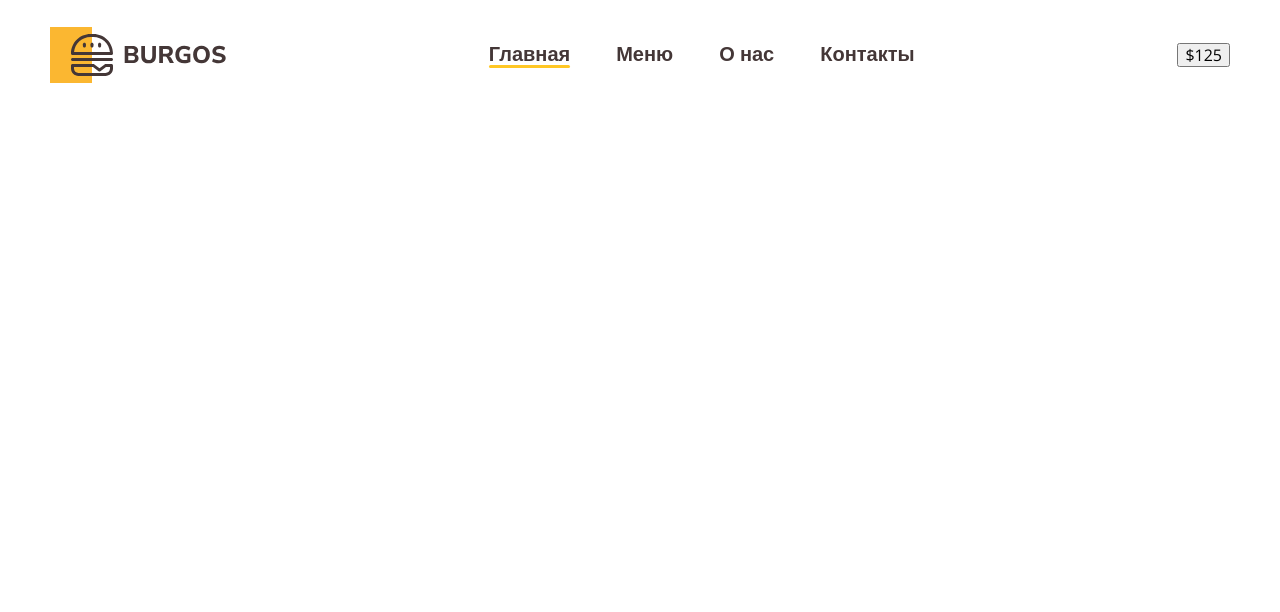
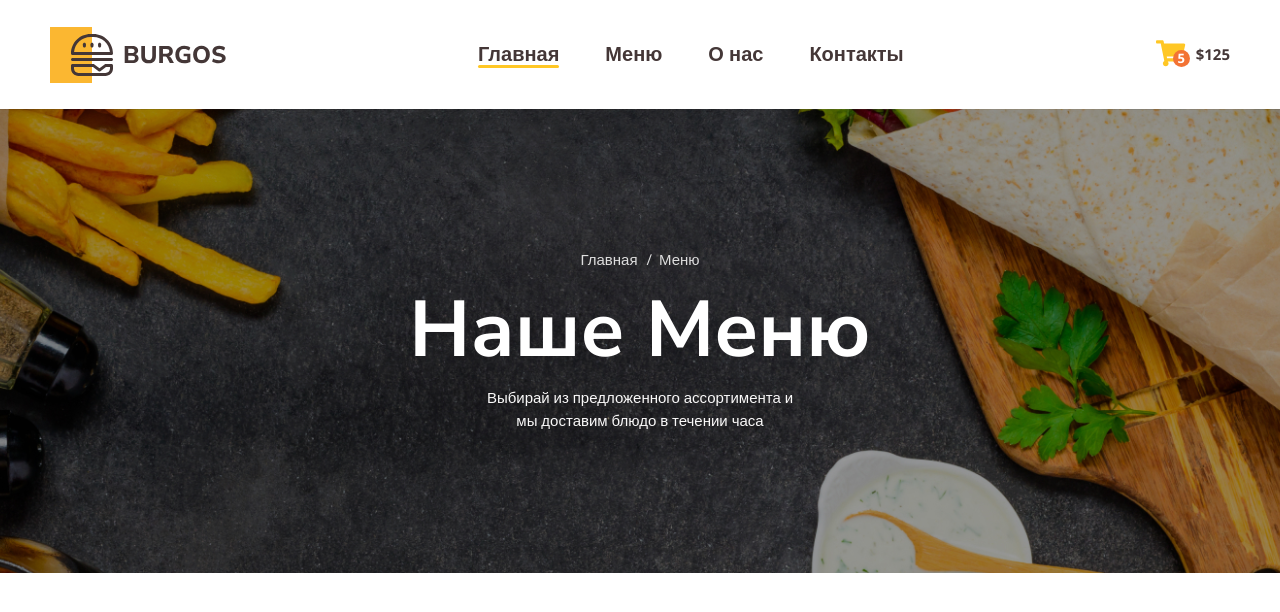
Before and after one commit to annblok/Module01-Burger, a plain HTML site: page index.html in a window 1280 px wide. Drawn offline with nearby package versions, Linux system fonts and the light colour scheme.

Commit message:
Add styles

```diff
--- a/index.html
+++ b/index.html
@@ -1,5 +1,5 @@
 <!DOCTYPE html>
-<html lang="en">
+<html lang="ru">
 <head>
     <meta charset="UTF-8">
     <meta http-equiv="X-UA-Compatible" content="IE=edge">
@@ -24,9 +24,25 @@
                         <li><a href="#">Контакты</a></li>
                     </ul>
                 </nav>
-                <button type="button">$125</button>
+                <button type="button" class="button">
+                    <span class="button-item">
+                        <img src="images/cart.svg" alt="Корзина">
+                        <span class="button-count">5</span>
+                    </span>
+                    <span class="button-text">$125</span>
+                </button>
             </div>
         </div>
     </header>
+    <div class="bg">
+        <div class="container">
+            <ul class="breadcrumbs">
+                <li><a href="#">Главная</a></li>
+                <li><a href="#">Меню</a></li>
+            </ul>
+            <h1 class="title">Наше Меню</h1>
+            <p class="description">Выбирай из предложенного ассортимента и мы доставим блюдо в течении часа</p>
+        </div>
+    </div>
 </body>
 </html>
--- a/styles/main.css
+++ b/styles/main.css
@@ -46,3 +46,77 @@ body {
 .header-nav a.active::after {
     background: #FFC725;
 }
+.button {
+    display: flex;
+    align-items: center;
+    background-color: transparent;
+    border: none;
+    padding: 0;
+    gap: 10px;
+}
+.button-item {
+    position: relative;
+}
+.button-count {
+    font-weight: 700;
+    font-size: 13px;
+    color: #FFFFFF;
+    background: #F37335;
+    border-radius: 100%;
+    position: absolute;
+    width: 17px;
+    height: 17px;
+    text-align: center;
+    line-height: 1.3;
+    bottom: 3px;
+    right: -4px;
+}
+.button-text {
+    color: #443737;
+    font-weight: 700;
+    font-size: 15px;
+}
+.bg {
+    text-align: center;
+    color: #FFFFFF;
+    background-image: url(../images/bg.jpg);
+    background-size: cover;
+    background-position: center center;
+    padding: 142px 0;
+}
+.breadcrumbs {
+    padding-left: 0;
+    margin-top: 0;
+    list-style-type: none;
+    display: flex;
+    justify-content: center;
+    gap: 16px;
+}
+.breadcrumbs a {
+    color: #DEDEDE;
+    font-size: 15px;
+    font-family: 'Open Sans', sans-serif;
+    text-decoration: none;
+}
+.breadcrumbs a::before {
+    content: '/';
+    position: relative;
+    left: -7px;
+}
+.breadcrumbs li:first-child a::before {
+    display: none;
+}
+.title {
+    font-weight: 700;
+    font-size: 79px;
+    margin-top: 10px;
+    margin-bottom: 10px;
+}
+.description {
+    font-family: 'Open Sans', sans-serif;
+    font-size: 15px;
+    line-height: 1.5;
+    color: #FAF9F9;
+    max-width: 320px;
+    margin: 0 auto;
+}
```
Also changed, not shown: images/bg.jpg (added), images/cart.svg (added), images/test.png (deleted), 1 other file.
